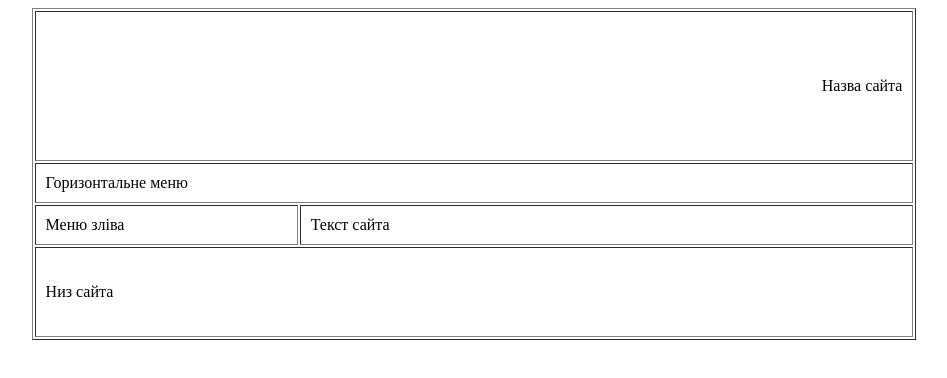
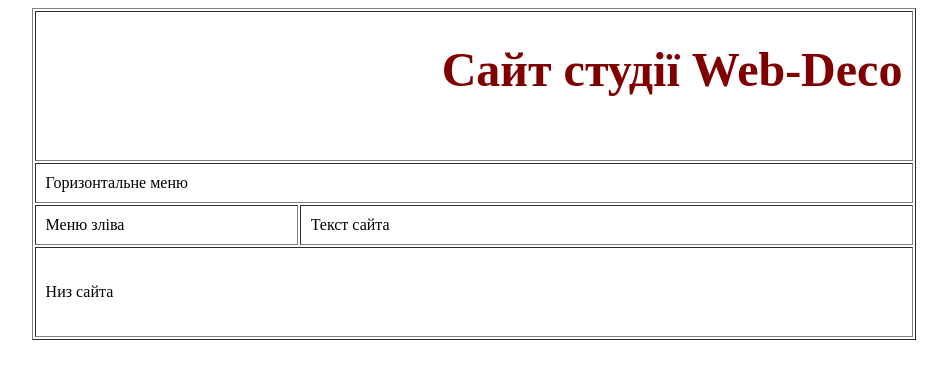
Before and after one commit to VladFil26/WebDeko, a plain HTML site: page index.html in a window 1280 px wide. Shown: the whole page, without its empty margins (166-1113 px from the left). Drawn offline with Linux system fonts and the light colour scheme.

Commit message:
05 - Name site

```diff
--- a/index.html
+++ b/index.html
@@ -6,7 +6,8 @@
  <body background="images/bg.jpg">
      <table border="1" align="center" cellpadding="10" width="70%">
 <tr>
-<td colspan="2" height="150" align="right" hspace="5">Назва сайта</tr><tr>
+<td colspan="2" height="150" align="right" hspace="5"><font size="5" color="Maroon"><h1>Сайт студії Web-Deco</h1></font>
+</tr><tr>
 <td colspan="2">Горизонтальне меню</td>
 </tr>
 	<tr>
```
